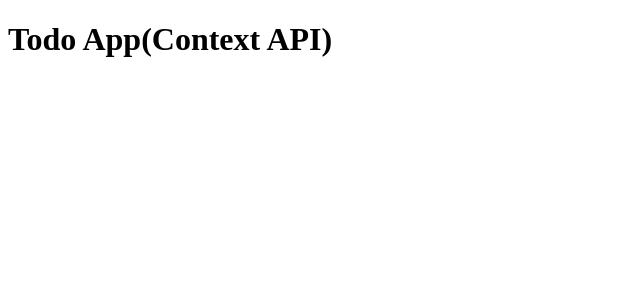
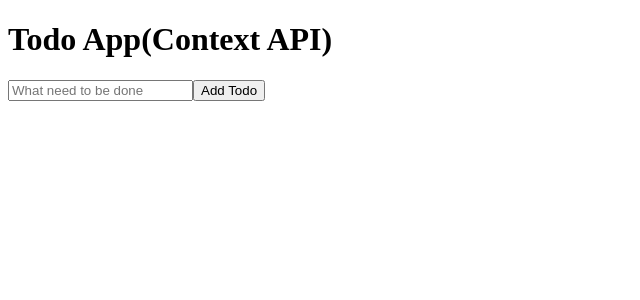
Before and after one commit to srilatha2012/mod10-lab3-react-tc-todo-context-api, a React (Vite) app: page / in a window 1280 px wide. Shown: the top 300 px of the page, without its empty margins (0-640 px from the left). Built offline with nearby package versions, Linux system fonts and the light colour scheme.

Commit message:
Added core Todo Management logic and displyed the Todo list

```diff
--- a/src/App.tsx
+++ b/src/App.tsx
@@ -1,5 +1,6 @@
 
 import './App.css'
+import TodoInput from './components/TodoInput'
 
 function App() {
 
@@ -7,6 +8,7 @@ function App() {
   return (
     <>
     <h1>Todo App(Context API)</h1>
+    <TodoInput/>
     </>
   )
 }
--- /dev/null
+++ b/src/components/TodoInput.tsx
@@ -0,0 +1,59 @@
+import { createContext, useState } from "react";
+
+
+type Todo = {
+    id : number;
+    text : string;
+    completed : boolean;
+}
+
+type TodoContextType ={
+    todos : Todo[];
+}
+ export const TodoContext = createContext<TodoContextType | undefined>(undefined);
+
+const TodoInput = () =>{
+   const[todoInput, setTodoInput] = useState<string>("");
+   const[todos,setTodos] = useState<Todo[]>([]);
+
+
+
+   function handleInput(e: React.ChangeEvent<HTMLInputElement>) {
+        setTodoInput(e.target.value);
+
+   }
+   function addTodoHandler() {
+    if(todoInput.trim() === "")  return;
+    const newTodo : Todo = {
+        id: Date.now(),
+        text: todoInput,
+        completed: false,
+    }
+    setTodos((prev) => [...prev, newTodo]);
+    setTodoInput("");
+
+   }
+
+    return(
+        <div>
+            <input
+             type="text"
+             value={todoInput}
+             placeholder="What need to be done"
+             onChange={handleInput}
+            />
+            <button
+            onClick={addTodoHandler}
+            >
+            Add Todo
+            </button>
+            {
+                todos.map((todo) =>
+                <p key= {todo.id}>{todo.text}</p>
+                )
+            }
+        </div>
+    )
+}
+
+export default TodoInput
```
Also changed, not shown: src/components/TodoItem.tsx (added), src/components/TodoList.tsx (added).
